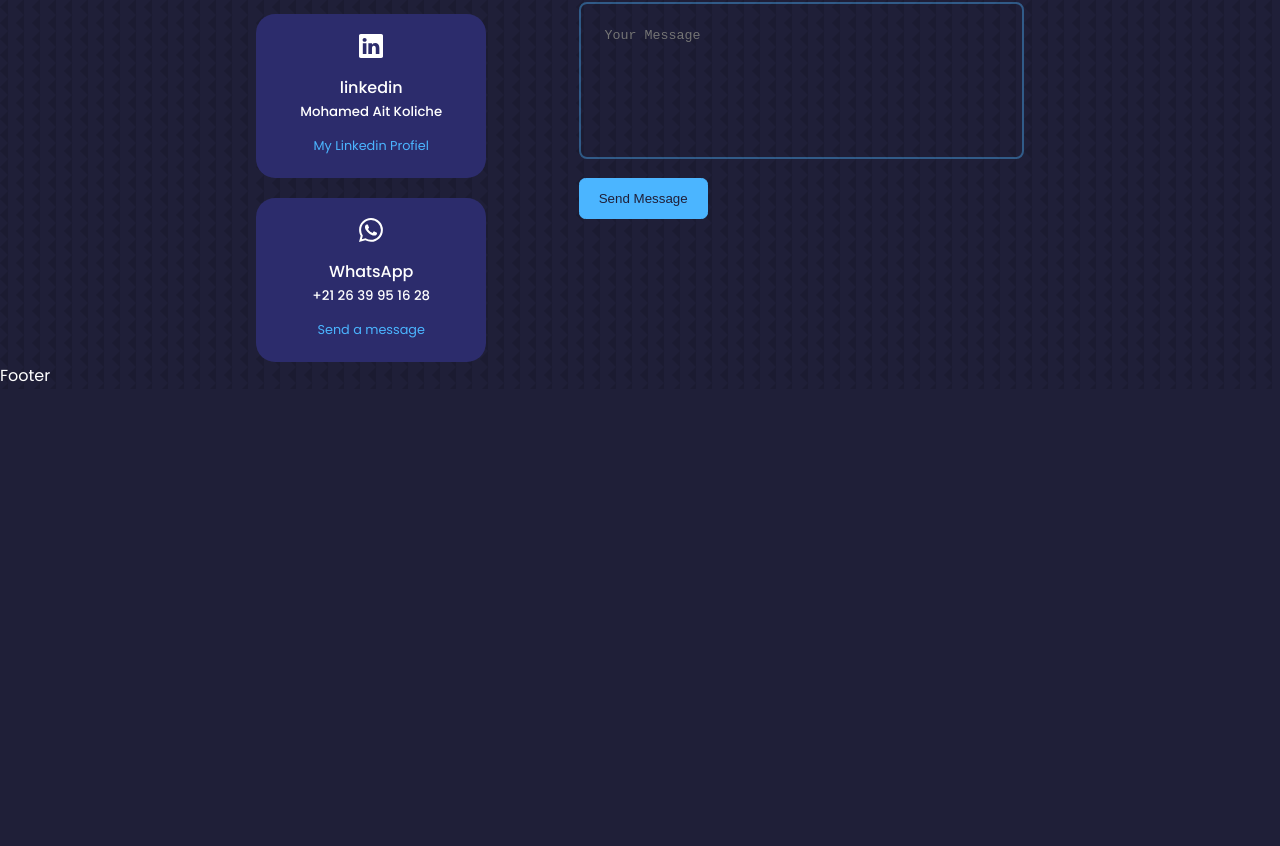
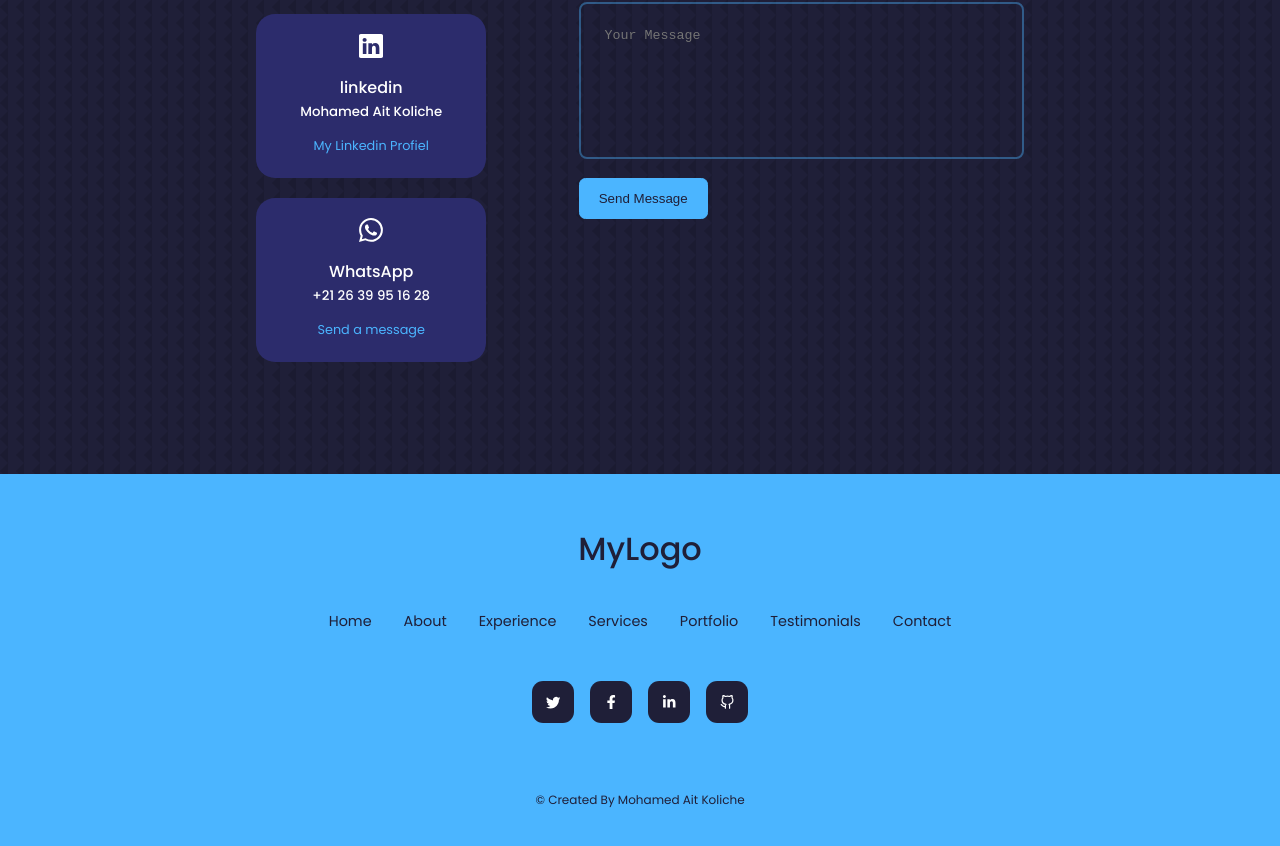
Before and after one commit to koliche/koliche-portfolio, a React (Create React App) app: page / in a window 1280 px wide. Shown: the part 4977-5823 px from the top of the page. Before the commit the page ends 5366 px from the top, so only its background shows below. Built offline with nearby package versions, Linux system fonts and the light colour scheme.

Commit message:
footer section

```diff
--- a/src/components/footer/Footer.jsx
+++ b/src/components/footer/Footer.jsx
@@ -1,9 +1,37 @@
 import React from 'react'
 import "./footer.css"
+import {FaFacebookF} from 'react-icons/fa'
+import {BsTwitter} from 'react-icons/bs'
+import {FaLinkedinIn} from 'react-icons/fa'
+import {FiGithub} from 'react-icons/fi'
 
 const Footer = () => {
   return (
-    <div>Footer</div>
+    <footer>
+      <a href="#" className="footer__logo">MyLogo</a>
+      <ul className="permalinks">
+        <li><a href="#">Home</a></li>
+        <li><a href="#about">About</a></li>
+        <li><a href="#experience">Experience</a></li>
+        <li><a href="#services">Services</a></li>
+        <li><a href="#portfolio">Portfolio</a></li>
+        <li><a href="#testimonials">Testimonials</a></li>
+        <li><a href="#contact">Contact</a></li>
+      </ul>
+
+      <div className="footer__socials">
+        <a href="https://twiter.com"><BsTwitter/></a>
+        <a href="https://facebook.com"><FaFacebookF/></a>
+        <a href="https://linkedin.com"><FaLinkedinIn/></a>
+        <a href="https://github.com"><FiGithub/></a>
+      </div>
+
+      <div className="footer__copyright">
+        <small>
+          &copy; Created By Mohamed Ait Koliche
+        </small>
+      </div>
+    </footer>
   )
 }
 
--- a/src/components/footer/footer.css
+++ b/src/components/footer/footer.css
@@ -0,0 +1,66 @@
+footer {
+    background: var(--color-primary);
+    padding: 3rem 0;
+    text-align: center;
+    font-size: 0.9rem;
+    margin-top: 7rem;
+}
+
+footer a{
+    color: var(--color-bg);
+}
+
+.footer__logo {
+    font-size: 2rem;
+    font-weight: 500;
+    margin-bottom: 2rem;
+    display: inline-block;
+}
+
+.permalinks {
+    display: flex;
+    flex-wrap: wrap;
+    justify-content: center;
+    gap: 2rem;
+    margin: 0 auto 3rem;
+}
+
+.footer__socials {
+    display: flex;
+    justify-content: center;
+    gap: 1rem;
+    margin-bottom: 4rem;
+}
+
+.footer__socials a {
+    background: var(--color-bg);
+    color: var(--color-white);
+    padding: 0.8rem;
+    border-radius: 0.7rem;
+    display: flex;
+    border: 1px solid transparent;
+
+}
+
+.footer__socials a:hover {
+    background: transparent;
+    color: var(--color-bg);
+    border-color: var(--color-bg);
+}
+
+.footer__copyright {
+    margin-bottom: 4rem;
+    color: var(--color-bg);
+}
+
+/* ================= Media Queries (Small Devices) =========================== */
+@media screen and ( max-width : 600px ) {
+    .permalinks {
+        flex-direction: column;
+        gap: 1.5rem;
+    }
+
+    .footer__socials {
+        margin-bottom: 2.6rem;
+    }
+}
```
